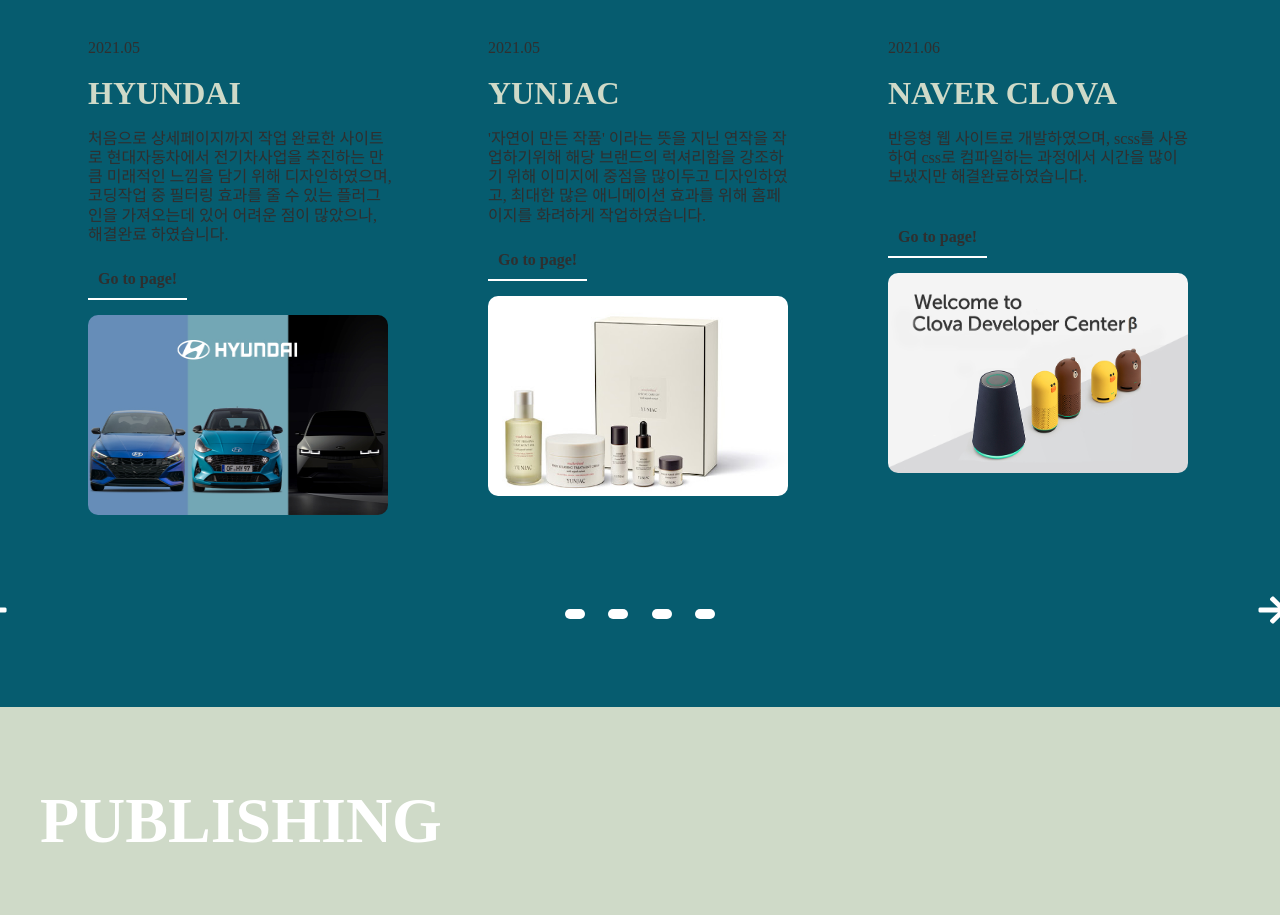
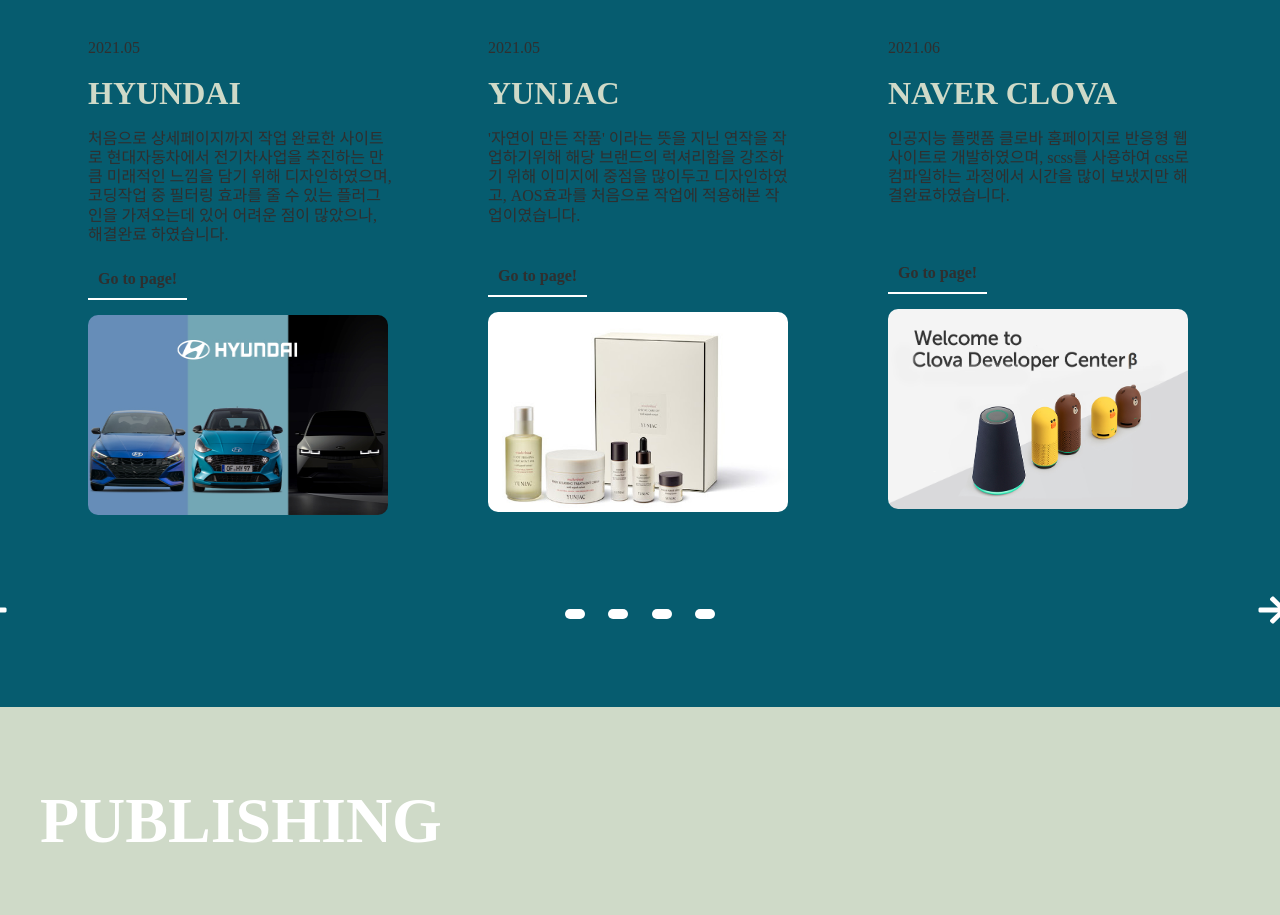
Before and after one commit to eh0124/portfolio, a website built with Parcel: page index.html in a window 1280 px wide. Shown: the part 3000-3915 px from the top of the page. Built offline with nearby package versions, Linux system fonts and the light colour scheme; a web font is replaced by a local one.

Commit message:
작업물 코멘트 수정

```diff
--- a/index.html
+++ b/index.html
@@ -170,8 +170,8 @@
             <p>2021.05</p>
             <h4>YUNJAC</h4>
             <p>
-              '자연이 만든 작품' 이라는 뜻을 지닌 연작을 작업하기위해 해당 브랜드의 럭셔리함을 강조하기 위해 이미지에 중점을 많이두고 디자인하였고, 최대한 많은 애니메이션 효과를 위해 홈페이지를 화려하게 작업하였습니다.
-            </p> <br>
+              '자연이 만든 작품' 이라는 뜻을 지닌 연작을 작업하기위해 해당 브랜드의 럭셔리함을 강조하기 위해 이미지에 중점을 많이두고 디자인하였고, AOS효과를 처음으로 작업에 적용해본 작업이였습니다.
+            </p> <br><br>
             <button class="btn-primary"><a href="http://silverflower.dothome.co.kr/yunjac/"><span>Go to
                   page!</span></a></button>
             <a href="http://silverflower.dothome.co.kr/yunjac/"><img src="./images/redesign02.png" alt=""></a>
@@ -182,8 +182,8 @@
             <p>2021.06</p>
             <h4>NAVER CLOVA</h4>
             <p>
-              반응형 웹 사이트로 개발하였으며, scss를 사용하여 css로 컴파일하는 과정에서 시간을 많이 보냈지만 해결완료하였습니다.
-            </p> <br><br>
+              인공지능 플랫폼 클로바 홈페이지로 반응형 웹 사이트로 개발하였으며, scss를 사용하여 css로 컴파일하는 과정에서 시간을 많이 보냈지만 해결완료하였습니다.
+            </p> <br><br><br>
             <button class=" btn-primary"><a href="https://modest-mcclintock-828473.netlify.app"><span>Go to
                   page!</span></a></button>
             <a href="https://modest-mcclintock-828473.netlify.app"> <img src="./images/redesign03.jpg" alt=""></a>
@@ -195,7 +195,7 @@
             <h4>GIORDANO</h4>
             <p>
               브랜드에서 지향하는 깔끔하고 세련된이미지를 표현하여 리디자인 하였고 유뷰브를 깔끔하게 삽입하는 과정 중에서 많은 결과물을 찾아보게되었고 비디오 삽입에 좀 더 배우게 되었던 작업이였습니다.
-            </p>
+            </p><br><br>
             <button class="btn-primary"><a href="http://silverflower.dothome.co.kr/giordano/"><span>Go to
                   page!</span></a></button>
             <a href="http://silverflower.dothome.co.kr/giordano/"><img src="./images/redesign04.png" alt=""></a>
@@ -216,7 +216,7 @@
             <h4>BASKIN</h4>
             <p>
               행복을 전하는 프리미엄 아이스크림, 배스킨라빈스 공식 홈페이지 입니다. 작업을 통해 포지션태그에 대해 확실히 알게 되었습니다. <br><br><br>
-            </p>
+            </p><br>
             <button class="btn-primary"><a href="http://silverflower.dothome.co.kr/baskin/"><span>Go to
                   page!</span></a></button>
             <a href="http://silverflower.dothome.co.kr/baskin/"><img src="./images/publishing01.png" alt=""></a>
@@ -228,7 +228,7 @@
             <h4>STARBUCKS</h4>
             <p>
               스타벅스 홈페이지는 패스트캠퍼스 수료 과정 중에 있는 작업물로 스크롤 효과에 대해 자세히 배울 수 있는 작업물이였습니다.<br><br><br>
-            </p>
+            </p><br>
             <button class="btn-primary"><a href="https://quirky-bartik-8ebb98.netlify.app/"><span>Go to
                   page!</span></a></button>
             <a href="https://quirky-bartik-8ebb98.netlify.app/"><img src="./images/publishing02.jpg" alt=""></a>
@@ -240,7 +240,7 @@
             <h4>PASCUCCI</h4>
             <p>
               파스쿠찌 홈페이지를 퍼블리싱하게 된 이유가 헤더부분이 픽스 되어 따라다니는 부분이 있어서 작업해보면 좋을 것 같다 생각이 들었습니다.
-            </p><br>
+            </p><br><br><br>
             <button class="btn-primary"><a href="http://silverflower.dothome.co.kr/pascucci/"><span>Go to
                   page!</span></a></button>
             <a href="http://silverflower.dothome.co.kr/pascucci/"><img src="./images/publishing03.png" alt=""></a>
@@ -264,7 +264,7 @@
             <h4>NUGU</h4>
             <p>
               SK텔레콤에서 개발한 인공지능 서비스인 NUGU 홈페이지로 이미지 사용에 대한 이해도를 높이는 작업이였으며, 특히 gif같은 이미지를 삽입해본 작업이였습니다.
-            </p> <br>
+            </p> <br><br>
             <button class="btn-primary"><a href="http://silverflower.dothome.co.kr/nugu/"><span>Go to
                   page!</span></a></button>
             <a href="http://silverflower.dothome.co.kr/nugu/"><img src="./images/publishing05.jpg" alt=""></a>
```
Also changed, not shown: dist/index.html, 2 other files.
